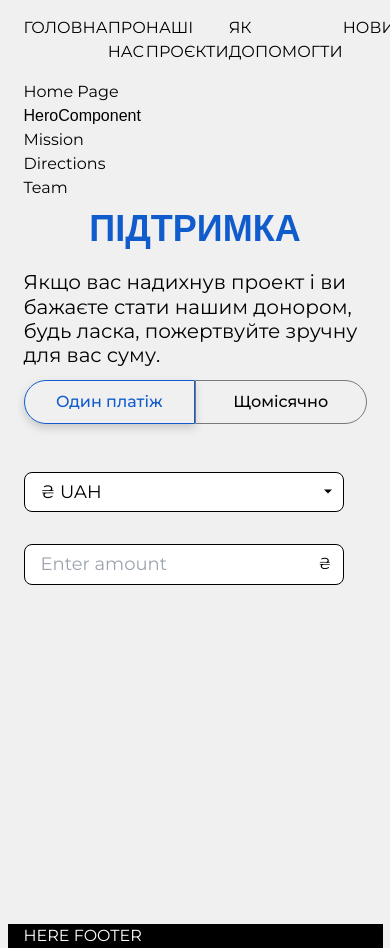
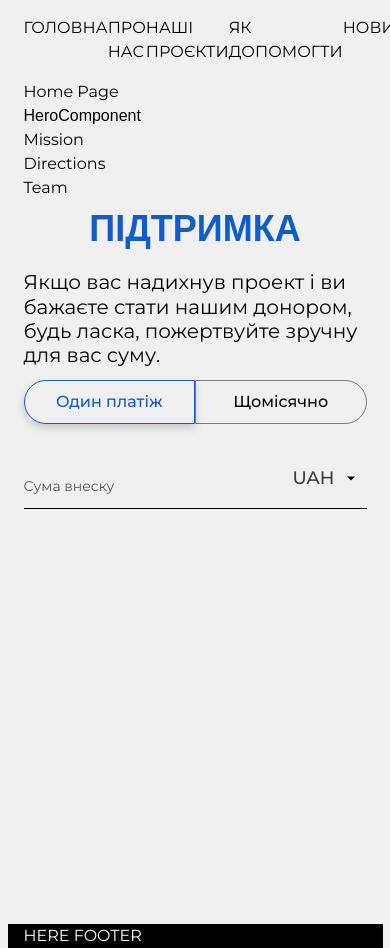
Before and after one commit to baza-trainee/peaceful-warrior-foundation, a Next.js app: page / in a window 390 px wide. Shown: the top 948 px of the page. Built offline with nearby package versions, Linux system fonts and the light colour scheme; a web font is replaced by a local one.

Commit message:
style select mobile

```diff
--- a/src/sections/about/SupportUs/SupportUs.tsx
+++ b/src/sections/about/SupportUs/SupportUs.tsx
@@ -16,10 +16,10 @@ const subscriptionOptions = [
   },
 ];
 const currencyOptions = [
-  { value: 'UAH', label: '₴ UAH', symbol: '₴' },
-  { value: 'USD', label: '$ USD', symbol: '$' },
+  { value: 'UAH', label: 'UAH', symbol: '₴' },
+  { value: 'USD', label: 'USD', symbol: '$' },
 
-  { value: 'EUR', label: '€ EUR', symbol: '€' },
+  { value: 'EUR', label: 'EUR', symbol: '€' },
 ];
 
 const SupportUs = ({}: SupportUsProps) => {
@@ -49,6 +49,7 @@ const SupportUs = ({}: SupportUsProps) => {
         пожертвуйте зручну для вас суму.
       </p>
       <form className="mt-7 flex w-full flex-col gap-y-8">
+        {/* Choose subscriptionOption */}
         <div className="flex h-11 text-center">
           {subscriptionOptions.map((option) => (
             <label
@@ -77,15 +78,31 @@ const SupportUs = ({}: SupportUsProps) => {
             </label>
           ))}
         </div>
+
         {/* Select for currency */}
-        <div className="relative w-full max-w-xs">
+        {/* <div className="relative w-full max-w-xs"></div> */}
+        {/* Input for amount */}
+        <div className="relative w-full">
+          <input
+            type="number"
+            value={donationAmount}
+            onChange={handleAmountChange}
+            placeholder="Сума внеску"
+            className="block w-full border-b border-solid bg-[transparent] pb-3 text-md leading-[17.07px] placeholder:text-s placeholder:text-[#565656] focus:border-accent focus:outline-none"
+          />
+          {/* Currency */}
+          <div className="absolute bottom-3 right-0 flex font-medium text-body-text">
             <select
               value={selectedCurrency}
               onChange={handlecurrencyChange}
-            className="border-gray-300 text-gray-700 focus:border-blue-500 focus:ring-blue-500 block w-full appearance-none rounded-lg border bg-white px-4 py-2 pr-8 text-sm leading-tight focus:outline-none focus:ring-2"
+              className="block w-full appearance-none bg-[transparent] px-4 py-2 pr-8 text-sm leading-[19.5px] focus:outline-none"
             >
               {currencyOptions.map((option) => (
-              <option key={option.value} value={option.value}>
+                <option
+                  key={option.value}
+                  value={option.value}
+                  className="bg-[transparent]"
+                >
                   {option.label}
                 </option>
               ))}
@@ -99,19 +116,6 @@ const SupportUs = ({}: SupportUsProps) => {
                 <path d="M10 12l-5-5h10l-5 5z" />
               </svg>
             </div>
-        </div>
-        {/* Input for amount */}
-        <div className="relative w-full max-w-xs">
-          <input
-            type="number"
-            value={donationAmount}
-            onChange={handleAmountChange}
-            placeholder="Enter amount"
-            className="border-gray-300 text-gray-700 focus:border-blue-500 focus:ring-blue-500 block w-full rounded-lg border px-4 py-2 text-sm leading-tight focus:outline-none focus:ring-2"
-          />
-          {/* Currency symbol */}
-          <div className="text-gray-700 absolute inset-y-0 right-0 flex items-center pr-3">
-            {selectedCurrencySymbol}
           </div>
         </div>
       </form>
@@ -129,3 +133,4 @@ export default SupportUs;
 //                     : 'border-gray-form'
 //                 }`}
 // hover:border-accent focus:border-accent
+//text-[#565656]
--- a/src/styles/globals.css
+++ b/src/styles/globals.css
@@ -18,3 +18,16 @@ html,
 body {
   height: 100%;
 }
+
+input[type='number'] {
+  appearance: none;
+  -moz-appearance: textfield; /* Для Firefox */
+  -webkit-appearance: none; /* Для Chrome, Safari, Opera */
+}
+
+/* Remove arrows in Chrome, Safari, Edge, Opera */
+input[type='number']::-webkit-outer-spin-button,
+input[type='number']::-webkit-inner-spin-button {
+  -webkit-appearance: none;
+  margin: 0;
+}
```
Lines whose indentation alone changed are shown as unchanged.
